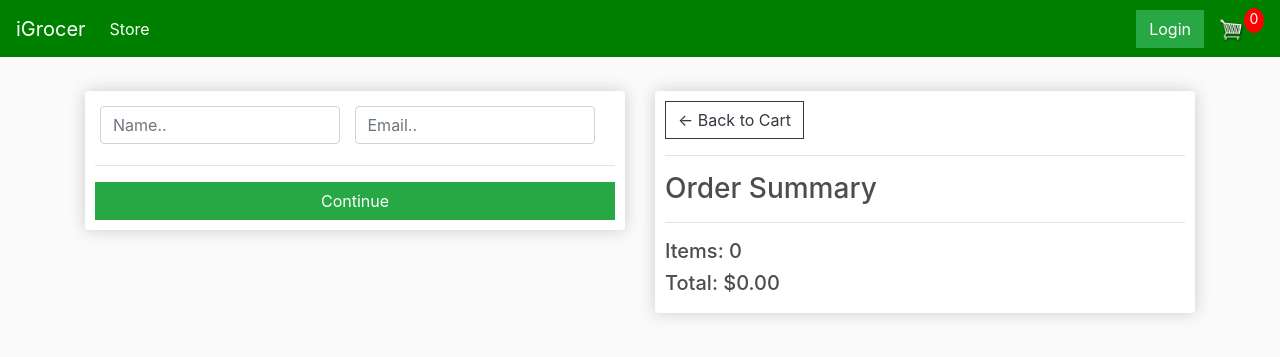
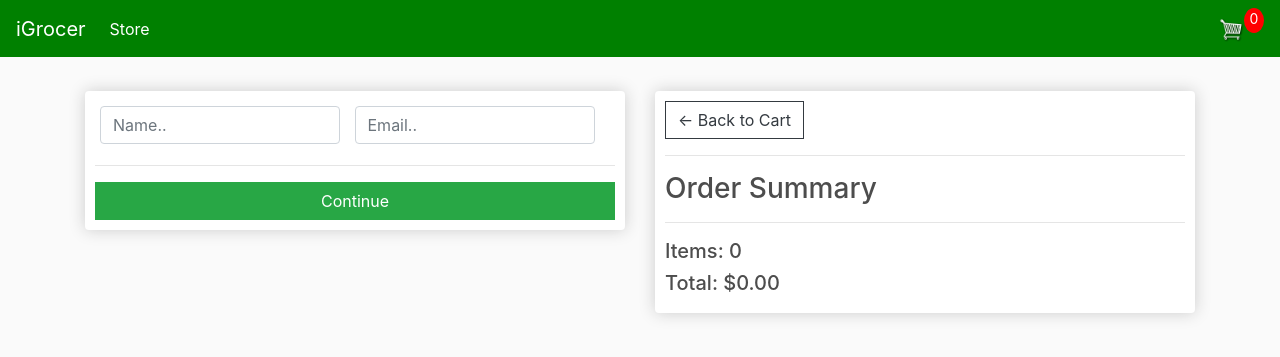
Before and after one commit to NyururuKelvin/iGrocer, a Django app: page /checkout/ in a window 1280 px wide. Shown: the top 357 px of the page. Run offline with Django 3.2, Linux system fonts and the light colour scheme; tables that the repository leaves empty hold one stand-in row (values such as "Sample post"); some libraries are stand-ins or nearby versions.

```diff
--- a/istore/templates/store/base.html
+++ b/istore/templates/store/base.html
@@ -77,7 +77,6 @@
 
 	    </ul>
 	    <div class="form-inline my-2 my-lg-0">
-	     	<a href="#"class="btn btn-success">Login</a>
 
 	     	<a href="{% url 'cart' %}">
 	    		<img  id="cart-icon" src="{% static 'images/cart.png' %}">
```
